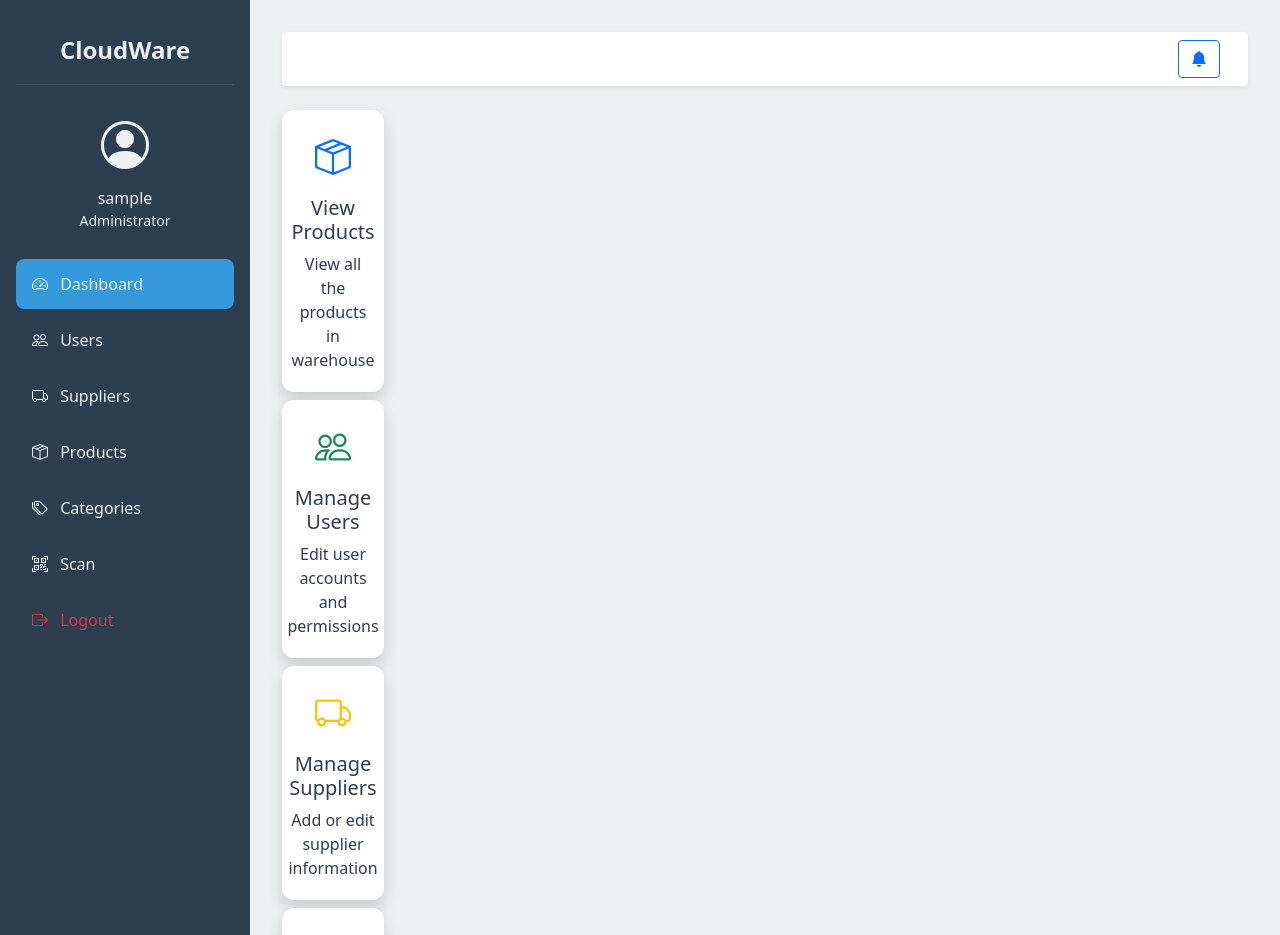
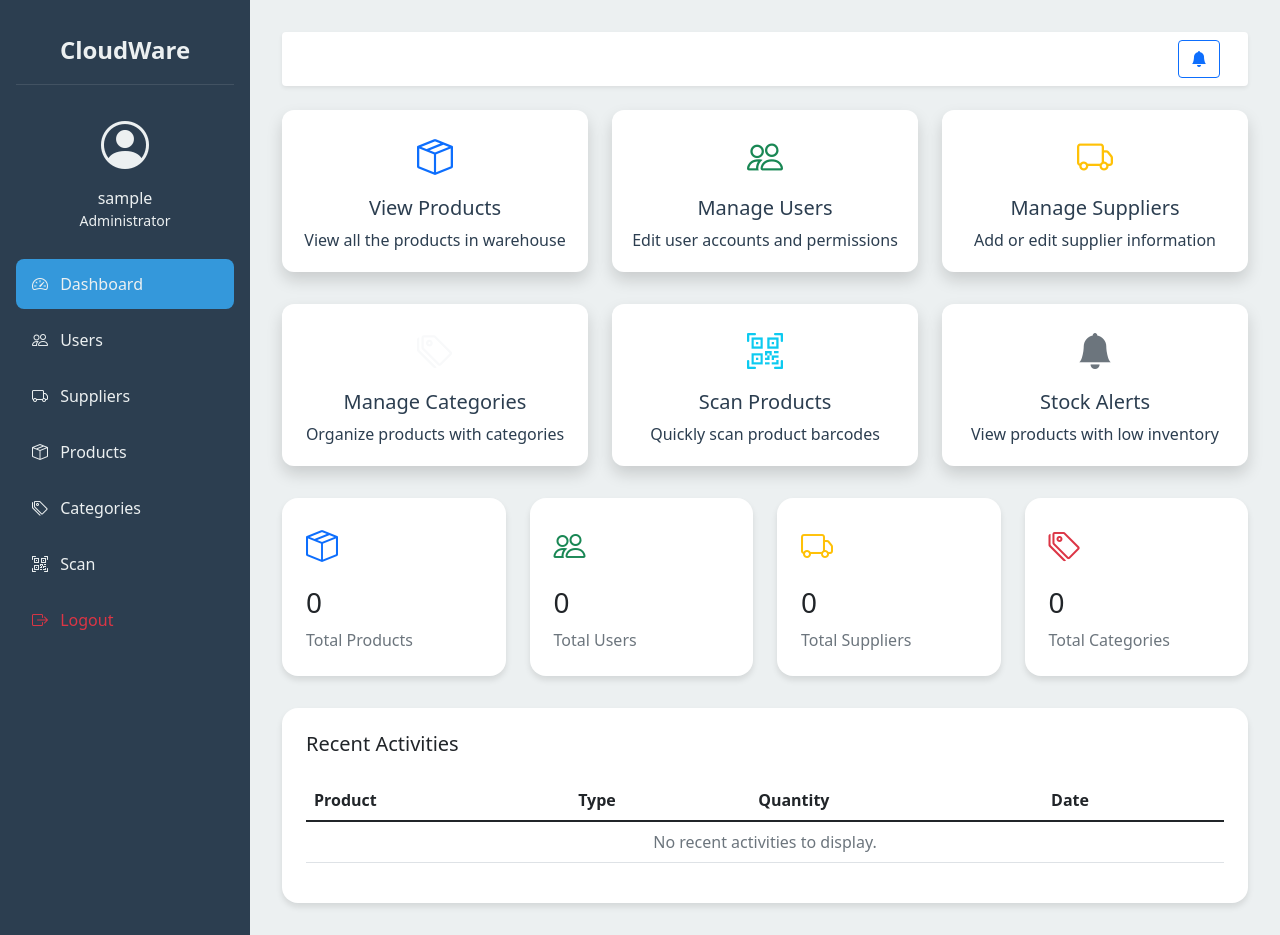
Before and after one commit to ajwildr/cloudware, a PHP site: page /pages/admin_dashboard.php in a window 1280 px wide. Run offline with PHP 8.4, Linux system fonts and the light colour scheme; the visitor is signed in with stand-in values (Sample User, id 1); data that the repository does not hold is empty.

Commit message:
Update admin_dashboard.php

```diff
--- a/pages/admin_dashboard.php
+++ b/pages/admin_dashboard.php
@@ -275,9 +275,9 @@ $recent_activities = $conn->query($query);
         </nav>
 
         <!-- Quick Actions Grid -->
-       <div class="row g-4 mb-4">
+
+            <div class="row g-4 mb-4">
                 <div class="col-md-4">
-                <div class="col-sm-6 col-md-4">
                     <a href="admin_manage_products.php" class="quick-action shadow">
                         <i class="bi bi-box-seam text-primary"></i>
                         <h5>View Products</h5>
@@ -320,7 +320,7 @@ $recent_activities = $conn->query($query);
                     </a>
                 </div>
             </div>
-        </div>
+
 
         <!-- Statistics -->
         <div class="row g-4 mb-4">
```
